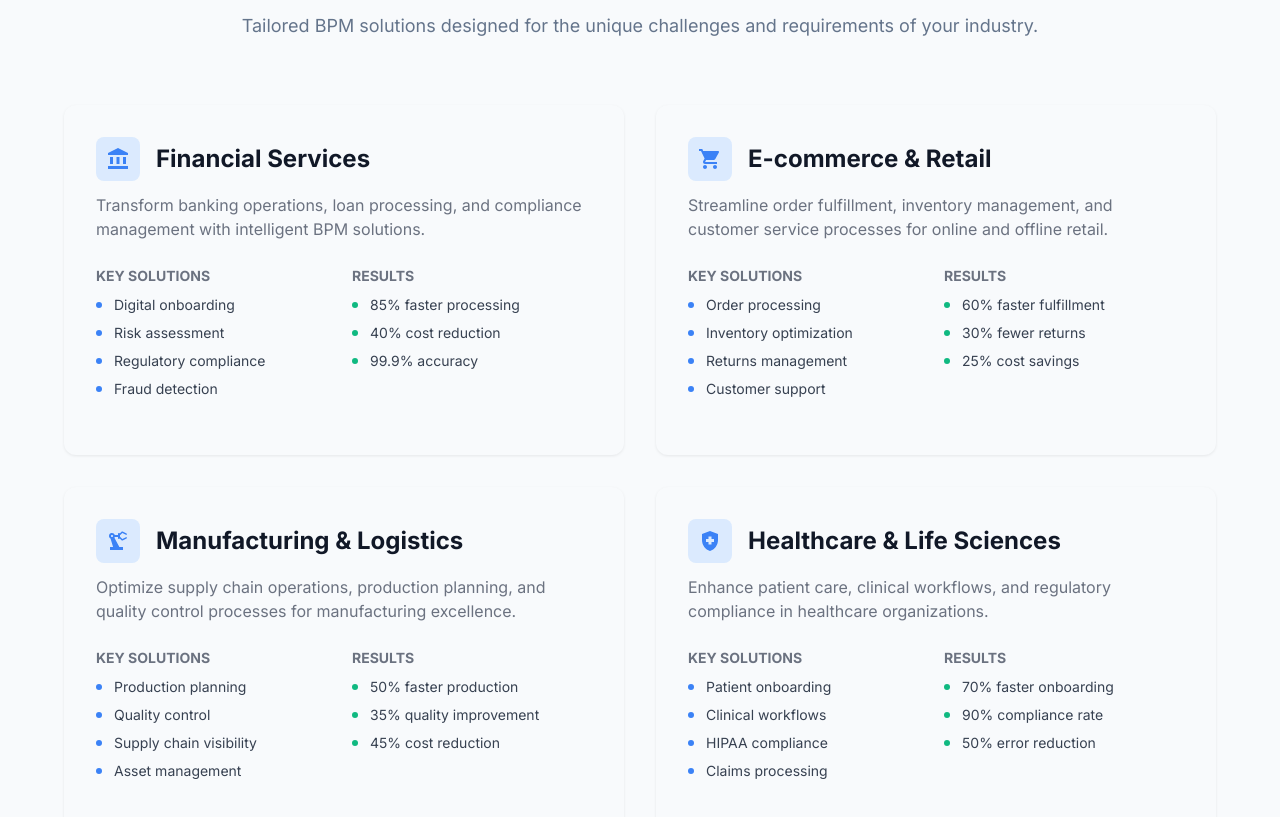
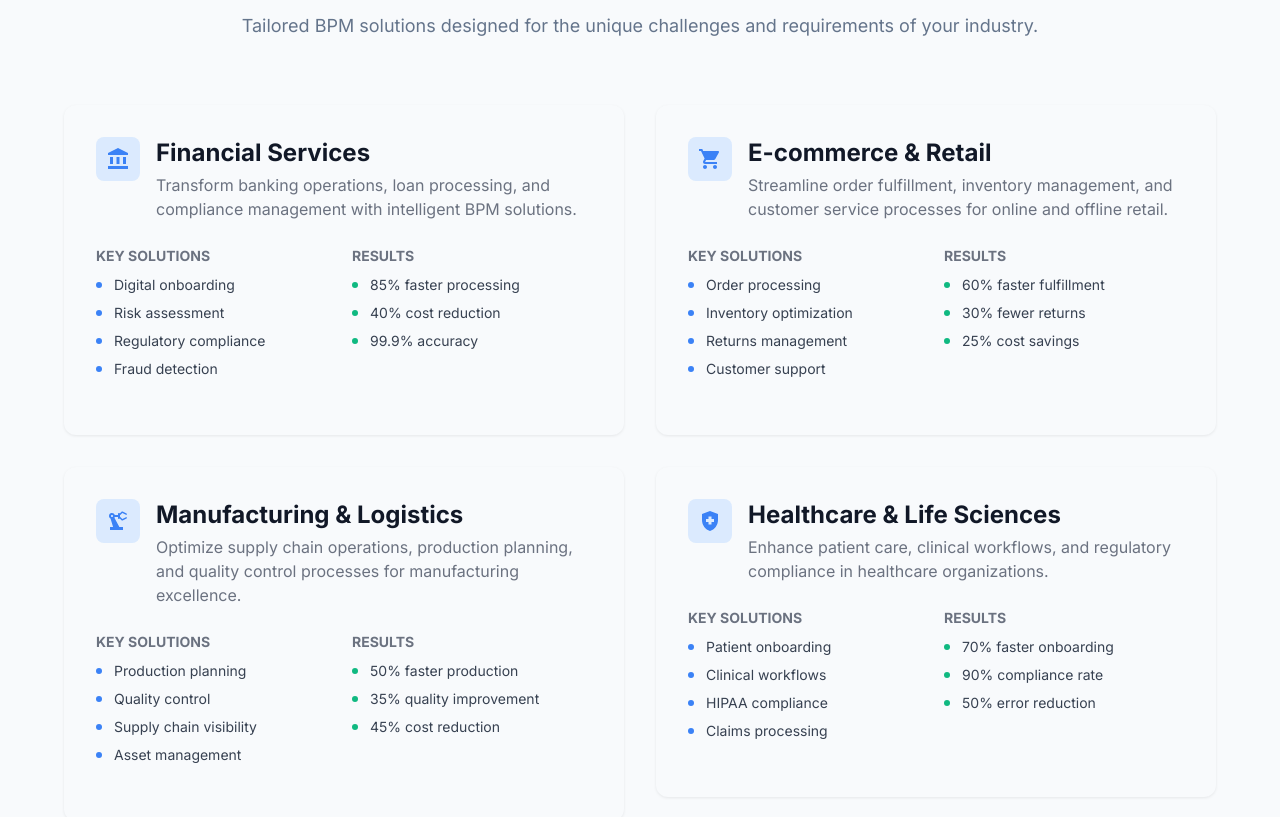
Before and after one commit to collinsmezie/recud-website, a Next.js app: page / in a window 1280 px wide. Shown: the part 2700-3517 px from the top of the page. Built offline with nearby package versions, Linux system fonts and the light colour scheme.

Commit message:
Refactor homepage service cards to use grid layout and include descriptive text for each industry, enhancing visual structure and information clarity.

```diff
--- a/src/app/page.tsx
+++ b/src/app/page.tsx
@@ -985,15 +985,17 @@ export default function Home() {
             <Grid item xs={12} md={6}>
               <Card sx={{ p: 4, borderRadius: 3, boxShadow: '0 1px 3px rgba(0,0,0,0.08)' }}>
                 <CardContent sx={{ p: 0 }}>
-                  <Box sx={{ display: 'flex', alignItems: 'center', gap: 2, mb: 1.5 }}>
+                  <Box sx={{ display: 'grid', gridTemplateColumns: 'auto 1fr', columnGap: 2, mb: 3, alignItems: 'start' }}>
                     <Box sx={{ width: 44, height: 44, borderRadius: 2, backgroundColor: '#dbeafe', display: 'flex', alignItems: 'center', justifyContent: 'center' }}>
                       <AccountBalance sx={{ color: '#3b82f6' }} />
                     </Box>
-                    <Typography variant="h5" sx={{ fontWeight: 700, color: '#111827' }}>Financial Services</Typography>
+                    <Box>
+                      <Typography variant="h5" sx={{ fontWeight: 700, color: '#111827', mb: 0.5 }}>Financial Services</Typography>
+                      <Typography variant="body1" sx={{ color: '#6b7280' }}>
+                        Transform banking operations, loan processing, and compliance management with intelligent BPM solutions.
+                      </Typography>
+                    </Box>
                   </Box>
-                  <Typography variant="body1" sx={{ color: '#6b7280', mb: 3 }}>
-                    Transform banking operations, loan processing, and compliance management with intelligent BPM solutions.
-                  </Typography>
 
                   <Grid container spacing={2}>
                     <Grid item xs={12} sm={6}>
@@ -1027,15 +1029,17 @@ export default function Home() {
             <Grid item xs={12} md={6}>
               <Card sx={{ p: 4, borderRadius: 3, boxShadow: '0 1px 3px rgba(0,0,0,0.08)' }}>
                 <CardContent sx={{ p: 0 }}>
-                  <Box sx={{ display: 'flex', alignItems: 'center', gap: 2, mb: 1.5 }}>
+                  <Box sx={{ display: 'grid', gridTemplateColumns: 'auto 1fr', columnGap: 2, mb: 3, alignItems: 'start' }}>
                     <Box sx={{ width: 44, height: 44, borderRadius: 2, backgroundColor: '#dbeafe', display: 'flex', alignItems: 'center', justifyContent: 'center' }}>
                       <ShoppingCart sx={{ color: '#3b82f6' }} />
                     </Box>
-                    <Typography variant="h5" sx={{ fontWeight: 700, color: '#111827' }}>E-commerce & Retail</Typography>
+                    <Box>
+                      <Typography variant="h5" sx={{ fontWeight: 700, color: '#111827', mb: 0.5 }}>E-commerce & Retail</Typography>
+                      <Typography variant="body1" sx={{ color: '#6b7280' }}>
+                        Streamline order fulfillment, inventory management, and customer service processes for online and offline retail.
+                      </Typography>
+                    </Box>
                   </Box>
-                  <Typography variant="body1" sx={{ color: '#6b7280', mb: 3 }}>
-                    Streamline order fulfillment, inventory management, and customer service processes for online and offline retail.
-                  </Typography>
 
                   <Grid container spacing={2}>
                     <Grid item xs={12} sm={6}>
@@ -1069,15 +1073,17 @@ export default function Home() {
             <Grid item xs={12} md={6}>
               <Card sx={{ p: 4, borderRadius: 3, boxShadow: '0 1px 3px rgba(0,0,0,0.08)' }}>
                 <CardContent sx={{ p: 0 }}>
-                  <Box sx={{ display: 'flex', alignItems: 'center', gap: 2, mb: 1.5 }}>
+                  <Box sx={{ display: 'grid', gridTemplateColumns: 'auto 1fr', columnGap: 2, mb: 3, alignItems: 'start' }}>
                     <Box sx={{ width: 44, height: 44, borderRadius: 2, backgroundColor: '#dbeafe', display: 'flex', alignItems: 'center', justifyContent: 'center' }}>
                       <PrecisionManufacturing sx={{ color: '#3b82f6' }} />
                     </Box>
-                    <Typography variant="h5" sx={{ fontWeight: 700, color: '#111827' }}>Manufacturing & Logistics</Typography>
+                    <Box>
+                      <Typography variant="h5" sx={{ fontWeight: 700, color: '#111827', mb: 0.5 }}>Manufacturing & Logistics</Typography>
+                      <Typography variant="body1" sx={{ color: '#6b7280' }}>
+                        Optimize supply chain operations, production planning, and quality control processes for manufacturing excellence.
+                      </Typography>
+                    </Box>
                   </Box>
-                  <Typography variant="body1" sx={{ color: '#6b7280', mb: 3 }}>
-                    Optimize supply chain operations, production planning, and quality control processes for manufacturing excellence.
-                  </Typography>
 
                   <Grid container spacing={2}>
                     <Grid item xs={12} sm={6}>
@@ -1111,15 +1117,17 @@ export default function Home() {
             <Grid item xs={12} md={6}>
               <Card sx={{ p: 4, borderRadius: 3, boxShadow: '0 1px 3px rgba(0,0,0,0.08)' }}>
                 <CardContent sx={{ p: 0 }}>
-                  <Box sx={{ display: 'flex', alignItems: 'center', gap: 2, mb: 1.5 }}>
+                  <Box sx={{ display: 'grid', gridTemplateColumns: 'auto 1fr', columnGap: 2, mb: 3, alignItems: 'start' }}>
                     <Box sx={{ width: 44, height: 44, borderRadius: 2, backgroundColor: '#dbeafe', display: 'flex', alignItems: 'center', justifyContent: 'center' }}>
                       <HealthAndSafety sx={{ color: '#3b82f6' }} />
                     </Box>
-                    <Typography variant="h5" sx={{ fontWeight: 700, color: '#111827' }}>Healthcare & Life Sciences</Typography>
+                    <Box>
+                      <Typography variant="h5" sx={{ fontWeight: 700, color: '#111827', mb: 0.5 }}>Healthcare & Life Sciences</Typography>
+                      <Typography variant="body1" sx={{ color: '#6b7280' }}>
+                        Enhance patient care, clinical workflows, and regulatory compliance in healthcare organizations.
+                      </Typography>
+                    </Box>
                   </Box>
-                  <Typography variant="body1" sx={{ color: '#6b7280', mb: 3 }}>
-                    Enhance patient care, clinical workflows, and regulatory compliance in healthcare organizations.
-                  </Typography>
 
                   <Grid container spacing={2}>
                     <Grid item xs={12} sm={6}>
```
